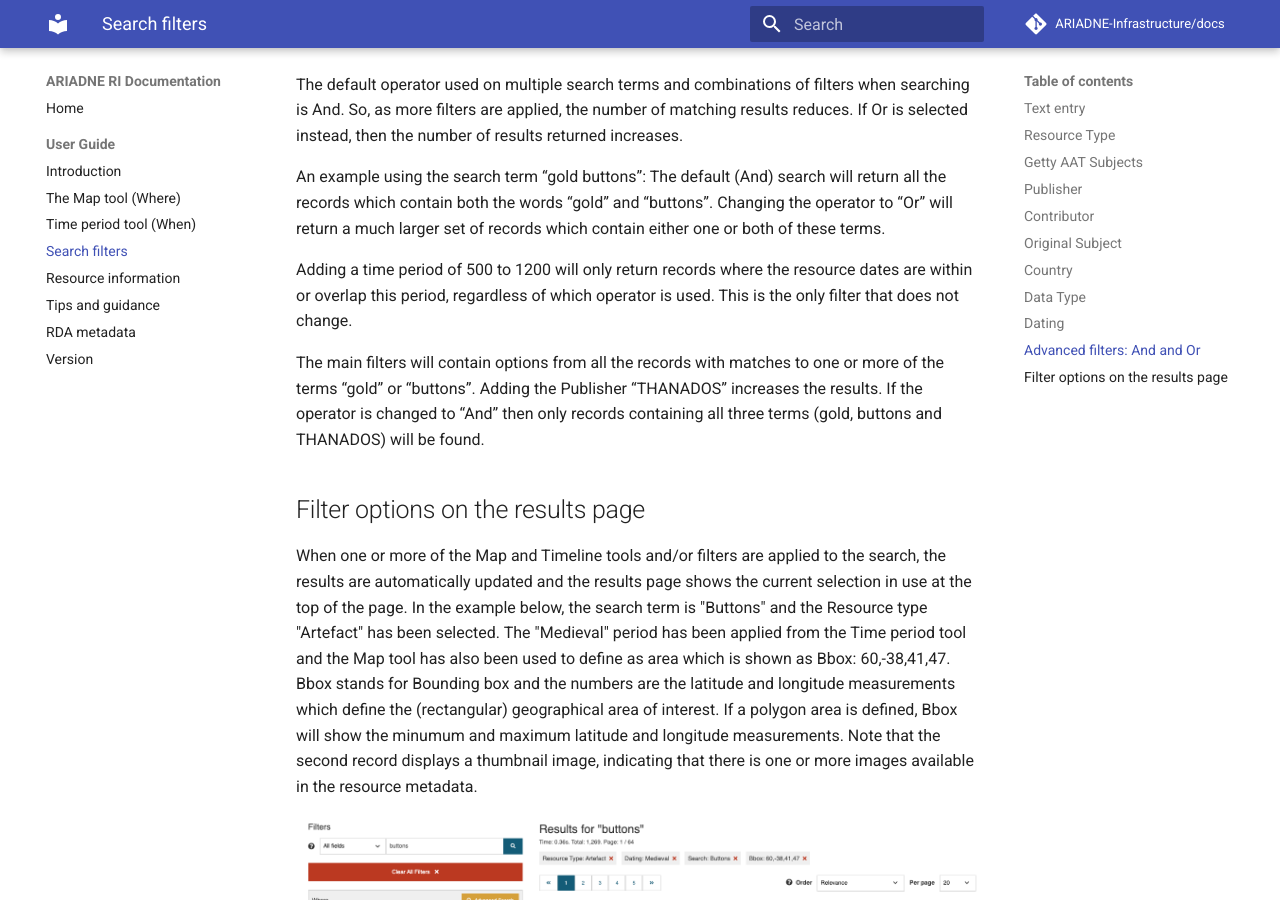
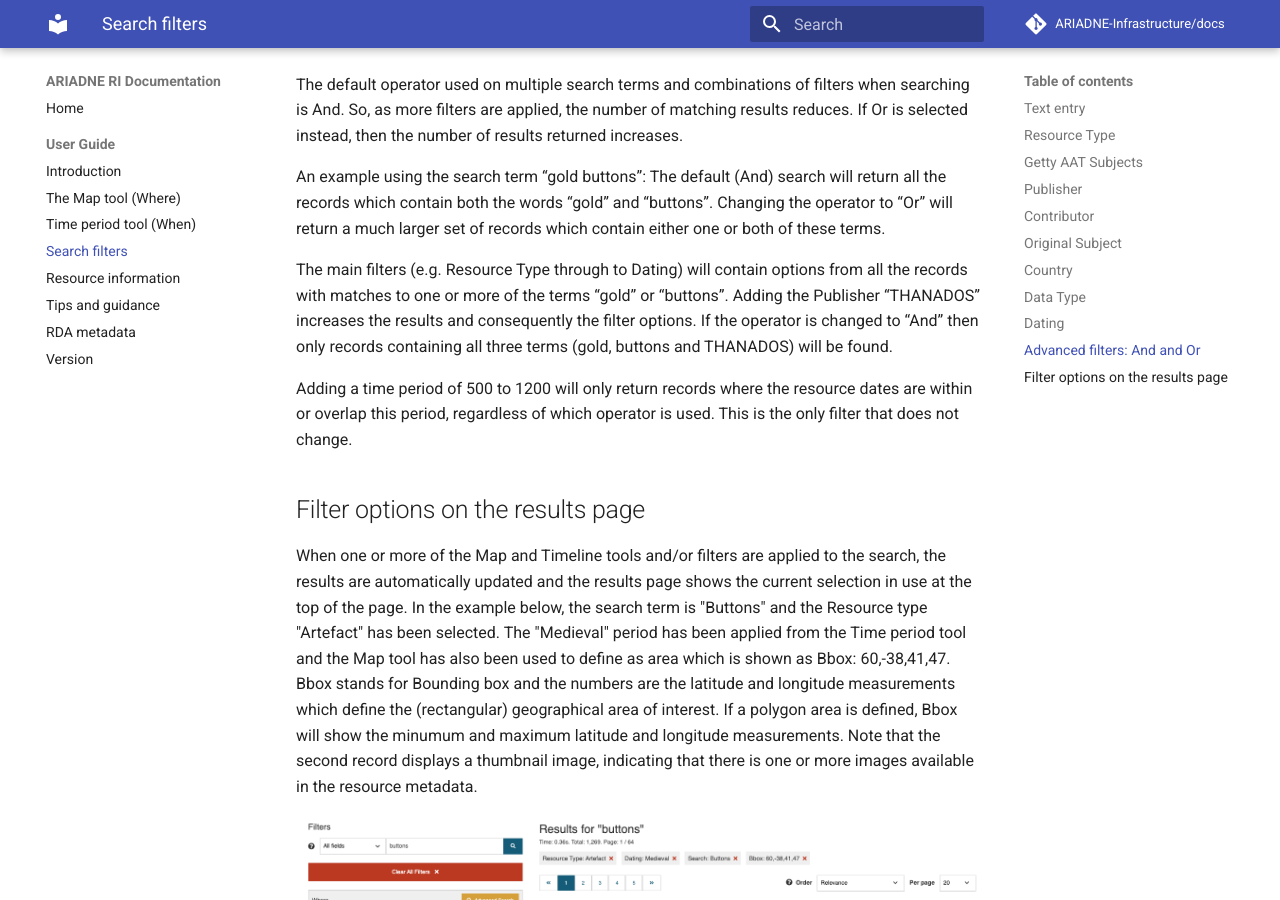
Before and after one commit to uoy-ads/hsds-data-catalogue-docs, an MkDocs documentation site: the page built from docs/Portal_User_Guide/Section-4_Search_Filters.md, in a window 1280 px wide and 900 px high, scrolled down 8036 px. Built offline with MkDocs 1.6.1 and Material for MkDocs 9.7.7, drawn with Linux system fonts in a browser that asks for light colours; comment, search, counter and statistics services are not loaded.

Commit message:
Update Section-4_Search_Filters.md

```diff
--- a/docs/Portal_User_Guide/Section-4_Search_Filters.md
+++ b/docs/Portal_User_Guide/Section-4_Search_Filters.md
@@ -96,9 +96,9 @@ The default operator used on multiple search terms and combinations of filters w
 
 An example using the search term “gold buttons”: The default (And) search will return all the records which contain both the words “gold” and “buttons”. Changing the operator to “Or” will return a much larger set of records which contain either one or both of these terms.
 
+The main filters (e.g. Resource Type through to Dating) will contain options from all the records with matches to one or more of the terms “gold” or “buttons”. Adding the Publisher “THANADOS” increases the results and consequently the filter options. If the operator is changed to “And” then only records containing all three terms (gold, buttons and THANADOS) will be found.
+
 Adding a time period of 500 to 1200 will only return records where the resource dates are within or overlap this period, regardless of which operator is used. This is the only filter that does not change.
-
-The main filters will contain options from all the records with matches to one or more of the terms “gold” or “buttons”. Adding the Publisher “THANADOS” increases the results. If the operator is changed to “And” then only records containing all three terms (gold, buttons and THANADOS) will be found.
 
 ## Filter options on the results page
 
```
